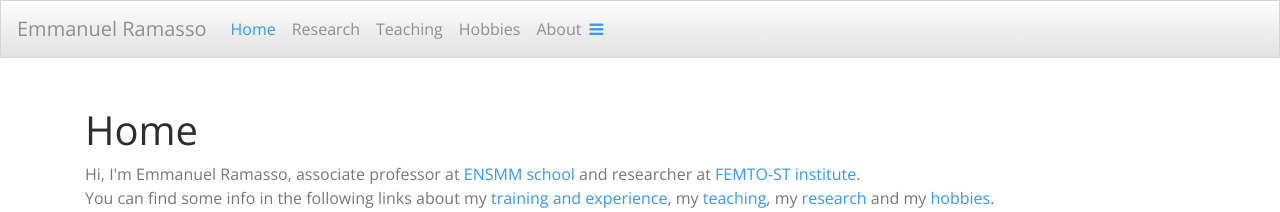
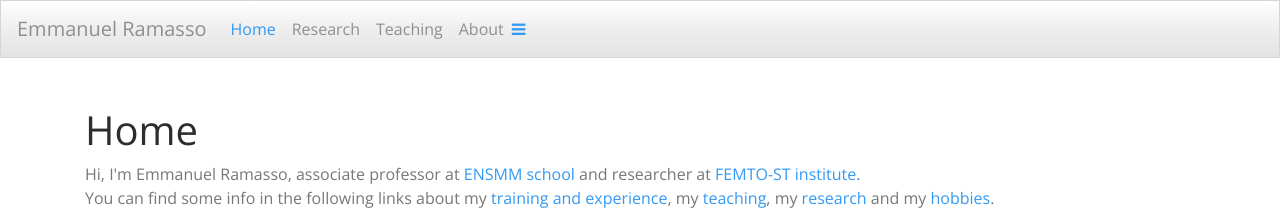
Before and after one commit to emmanuelramasso/emmanuelramasso.github.io, a Jekyll site: the page built from index.html, in a window 1280 px wide. Shown: the top 212 px of the page. Built offline with Jekyll 4.4.1, drawn with Linux system fonts in a browser that asks for light colours; a style sheet for code colours, icons or effects is not loaded.

Commit message:
Update header.html

```diff
--- a/_includes/header.html
+++ b/_includes/header.html
@@ -11,7 +11,6 @@
       <a class="nav-item nav-link active" href="https://emmanuelramasso.github.io">Home <span class="sr-only">(current)</span></a>
       <a class="nav-item nav-link" href="Research.html">Research</a>
       <a class="nav-item nav-link" href="Teaching.html">Teaching</a>
-      <a class="nav-item nav-link" href="Hobbies.html">Hobbies</a>
       <a class="nav-item nav-link" href="About.html">About</a>
     </div>
     <a href="javascript:void(0);" class="icon" onclick="myFunction()">
```
